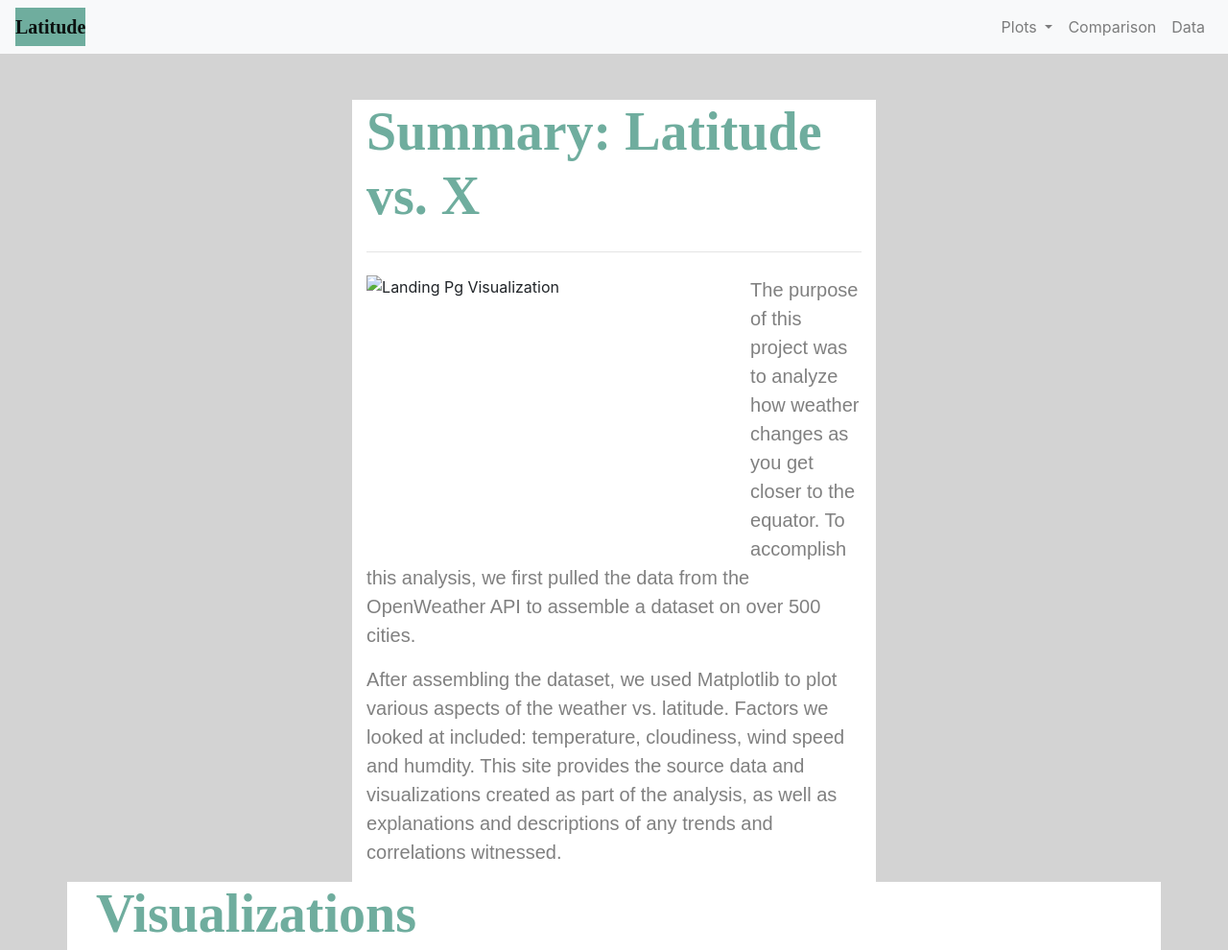
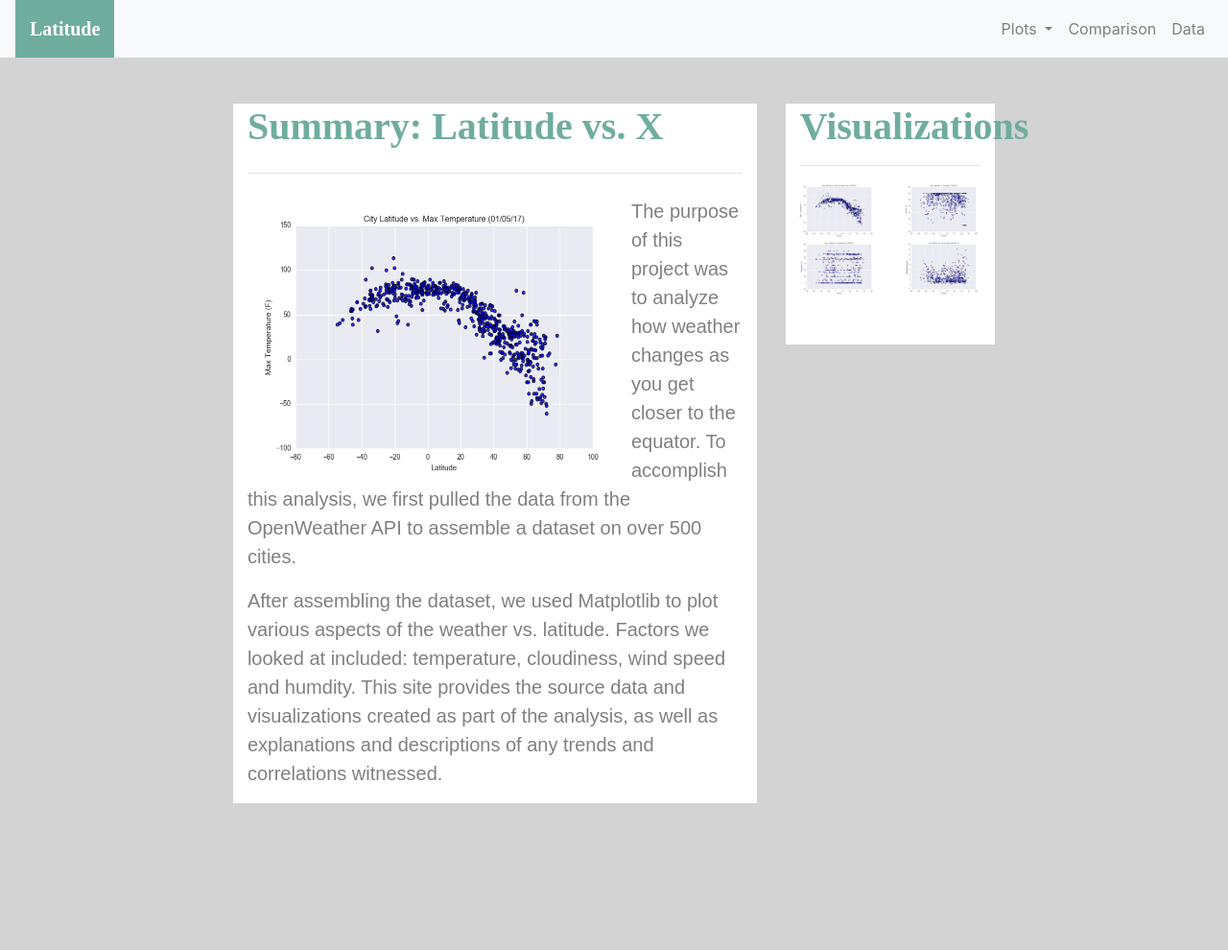
Before and after one commit to jocelflores/Web-Design-Challenge, a plain HTML site: page WebVisualizations/html_files/landing_2.html in a window 1280 px wide. Shown: the top 990 px of the page at 96% size. After the commit the page ends 837 px from the top, so only its background shows below. Drawn offline with nearby package versions, Linux system fonts and the light colour scheme.

Commit message:
copied repository over; restore

```diff
--- a/WebVisualizations/html_files/landing_2.html
+++ b/WebVisualizations/html_files/landing_2.html
@@ -13,7 +13,7 @@
   <link rel="stylesheet" href="style.css">
 </head>
 <body>
-  <nav class="navbar navbar-expand-lg navbar-light bg-light">
+  <nav class="navbar navbar-expand-lg navbar-dark bg-light">
     <a class="navbar-brand" href="#">Latitude</a>
     <button class="navbar-toggler" type="button" data-toggle="collapse" data-target="#navbarSupportedContent" aria-controls="navbarSupportedContent" aria-expanded="false" aria-label="Toggle navigation">
       <span class="navbar-toggler-icon"></span>
@@ -33,7 +33,7 @@
           </div>
         </li>
         <li class="nav-item">
-          <a class="nav-link" href="#">Comparison</a>
+          <a class="nav-link" href="../html_files/comparison2.html">Comparison</a>
         </li>
         <li class="nav-item">
           <a class="nav-link" href="#">Data</a>
@@ -43,10 +43,10 @@
   </nav>
 <br><br>
       <div class="row">
-        <div class="col-xl-5 container">
+        <div class="container1 col-md-5">
           <h1 class="display-4">Summary: Latitude vs. X</h1>
           <hr class="my-4">
-          <img src="WebVisualizations/images/Fig1.png" alt="Landing Pg Visualization" class="float-left">
+          <img src="../images/Fig1.png" alt="Landing Pg Visualization" class="float-left">
           <p class="lead">The purpose of this project was to analyze how weather changes as you get closer to the equator. To accomplish this analysis, we first pulled
             the data from the OpenWeather API to assemble a dataset on over 500 cities.
           </p>
@@ -55,17 +55,16 @@
             of any trends and correlations witnessed.
           </p>
         </div>
-        <div class="container">
-          <div class="col-xl-3">
+        <div class="container2 col-md-2">
             <h1 class="display-4">Visualizations</h1>
-            <hr class="my-4">
+            <hr class="my-3">
             <div class="row">
-              <img src="../images/Fig1.png" alt="Landing Pg Visualization" class="img2">
-              <img src="../images/Fig2.png" alt="Landing Pg Visualization" class="img2">
+              <img src="../images/Fig1.png" alt="Landing Pg Visualization" class="img3">
+              <img src="../images/Fig2.png" alt="Landing Pg Visualization" class="img3">
             </div>
             <div class="row">
-              <img src="../images/Fig3.png" alt="Landing Pg Visualization" class="img2">
-              <img src="../images/Fig4.png" alt="Landing Pg Visualization" class="img2">
+              <img src="../images/Fig3.png" alt="Landing Pg Visualization" class="img3">
+              <img src="../images/Fig4.png" alt="Landing Pg Visualization" class="img3">
             </div>
           </div>
         </div>
--- a/WebVisualizations/html_files/style.css
+++ b/WebVisualizations/html_files/style.css
@@ -8,8 +8,10 @@ body {
     background-color: lightgrey;
 }
 
-.container {
+.container1 {
       background-color: white;
+      margin-right: 10px;
+      margin-left: auto;
 
 }
 
@@ -29,6 +31,7 @@ p {
 
     color: #6fad9e;
     font-family: 'Times New Roman', Times, serif;
+    font-size: 40px;
     font-weight : bold;
 }
 
@@ -41,15 +44,22 @@ p {
 }
 
 .navbar-brand {
+    color: white;
     font-family: 'Times New Roman', Times, serif;
     font-weight: bold;
     background-color: #6fad9e;
-    text-decoration: white;
+    padding: 15px;
+    margin-top: 0px;
+    margin-bottom: 0px;
 }
 
-.nav {
+.navbar{
+    padding-top: 0px;
+    padding-bottom: 0px;
+}
 
-    color:white
+.nav-link{
+    color: grey !important;
 }
 
 .img2 {
@@ -57,3 +67,27 @@ p {
     margin-left: auto;
     margin-right: auto;
   }
+
+  .img3 {
+    display: block;
+    margin-left: auto;
+    margin-right: auto;
+    height: 40%;
+    width: 40%;
+  }
+
+  .container2 {
+    margin-right: auto;
+    margin-left: 20px;
+    background-color: white;
+    height: fit-content;
+    padding-bottom: 50px;
+  }
+
+  .container {
+    display: block;
+    background-color: white;
+    margin-left: auto;
+    margin-right: auto;
+
+}
```
Also changed, not shown: WebVisualizations/html_files/comparison2.html (+2 -2 lines).
